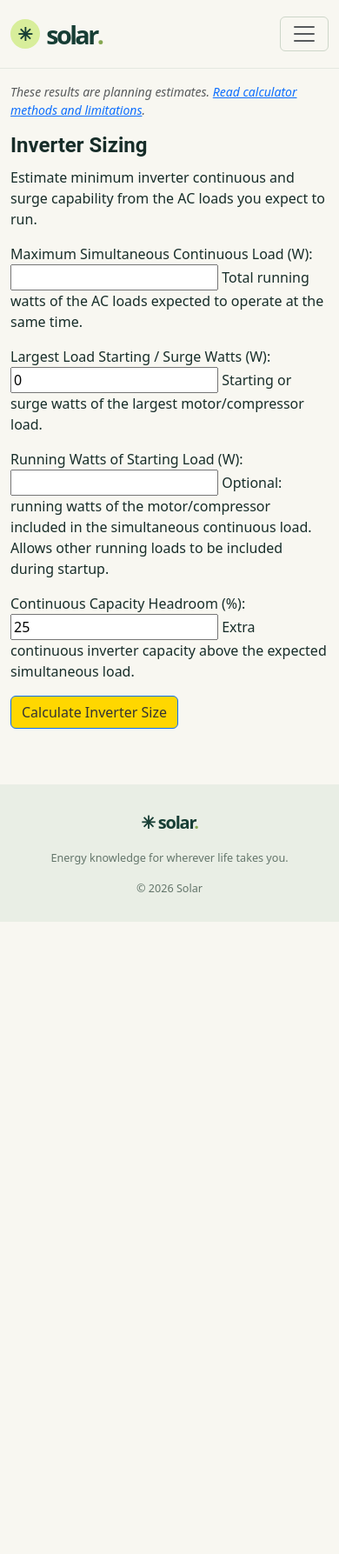
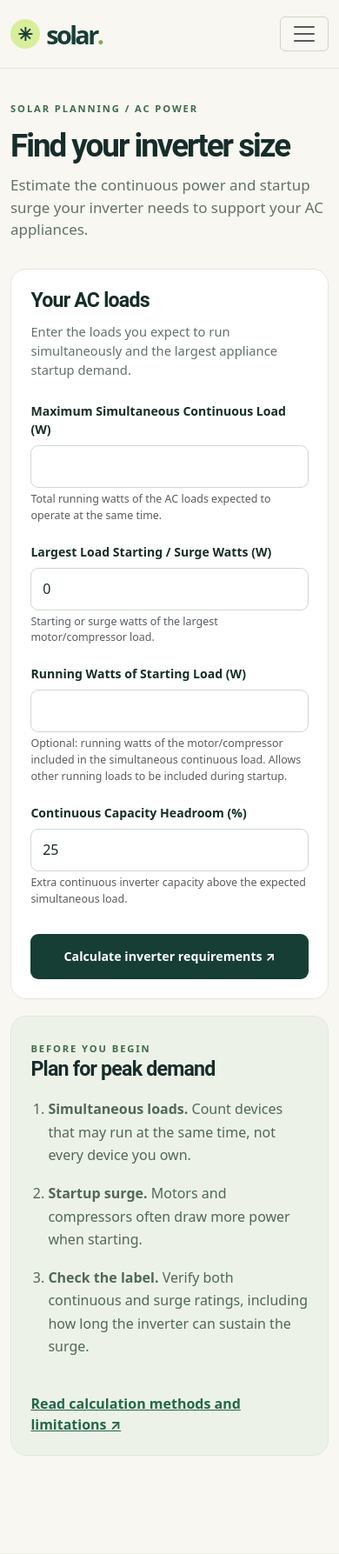
Before and after one commit to drakeg/solarpower_project, a Django app: page /calculators/inverter-sizing/ in a window 390 px wide. Shown: the top 1787 px of the page at 87% size. Before the commit the page ends 1060 px from the top, so only its background shows below. Run offline with Django 4.2, Linux system fonts and the light colour scheme; some libraries are stand-ins or nearby versions.

Commit message:
Redesign inverter sizing calculator with responsive inputs and results

```diff
--- a/calculators/templates/calculators/inverter_sizing.html
+++ b/calculators/templates/calculators/inverter_sizing.html
@@ -1,24 +1,27 @@
 {% extends 'base.html' %}
 
 {% block content %}
-<p class="small text-muted">These results are planning estimates. <a href="https://github.com/drakeg/solarpower_project/blob/main/docs/CALCULATOR_GUIDE.md" target="_blank" rel="noopener noreferrer">Read calculator methods and limitations</a>.</p>
-<h2>Inverter Sizing</h2>
-<p>Estimate minimum inverter continuous and surge capability from the AC loads you expect to run.</p>
-
-<form method="post">
-    {% csrf_token %}
-    {{ form.as_p }}
-    <button type="submit" class="btn btn-primary">Calculate Inverter Size</button>
-</form>
-
+<div class="calculator-page">
+<header class="calculator-heading"><span class="section-kicker">SOLAR PLANNING / AC POWER</span><h1>Find your inverter size</h1><p>Estimate the continuous power and startup surge your inverter needs to support your AC appliances.</p></header>
+<div class="calculator-layout">
+<section class="calculator-card" aria-labelledby="inverter-input-title">
+<h2 id="inverter-input-title">Your AC loads</h2><p class="calculator-intro">Enter the loads you expect to run simultaneously and the largest appliance startup demand.</p>
+<form method="post" novalidate>{% csrf_token %}
+{% if form.non_field_errors %}<div class="alert alert-danger" role="alert">{{ form.non_field_errors }}</div>{% endif %}
+<div class="calculator-fields">
+{% for field in form %}<div class="calculator-field"><label for="{{ field.id_for_label }}" class="form-label">{{ field.label }}</label>{{ field }}
+{% if field.help_text %}<div class="form-text" id="{{ field.auto_id }}_helptext">{{ field.help_text }}</div>{% endif %}
+{% if field.errors %}<div class="text-danger small" role="alert">{{ field.errors }}</div>{% endif %}</div>{% endfor %}
+</div><button type="submit" class="btn btn-solar-primary calculator-submit">Calculate inverter requirements <span aria-hidden="true">↗</span></button></form></section>
+<aside class="calculator-aside" aria-label="Inverter sizing tips"><span class="section-kicker">BEFORE YOU BEGIN</span><h2>Plan for peak demand</h2>
+<ol><li><strong>Simultaneous loads.</strong> Count devices that may run at the same time, not every device you own.</li><li><strong>Startup surge.</strong> Motors and compressors often draw more power when starting.</li><li><strong>Check the label.</strong> Verify both continuous and surge ratings, including how long the inverter can sustain the surge.</li></ol>
+<a class="calculator-guide-link" href="https://github.com/drakeg/solarpower_project/blob/main/docs/CALCULATOR_GUIDE.md" target="_blank" rel="noopener noreferrer">Read calculation methods and limitations ↗</a></aside></div>
 {% if inverter_result %}
-<h3 class="mt-4">Estimated Inverter Requirements</h3>
-<ul>
-    <li>Recommended continuous capacity: <strong>{{ inverter_result.recommended_continuous_watts|floatformat:0 }} W</strong></li>
-    <li>Minimum surge capability: <strong>{{ inverter_result.required_surge_watts|floatformat:0 }} W</strong></li>
-</ul>
+<section class="calculator-results" aria-labelledby="inverter-results-title"><span class="section-kicker">YOUR ESTIMATE</span><h2 id="inverter-results-title">Estimated Inverter Requirements</h2>
+<div class="calculator-metrics"><div class="calculator-metric"><span>Recommended continuous capacity</span><strong>{{ inverter_result.recommended_continuous_watts|floatformat:0 }} W</strong></div><div class="calculator-metric"><span>Minimum surge capability</span><strong>{{ inverter_result.required_surge_watts|floatformat:0 }} W</strong></div></div>
 <p>Surge estimate assumes the largest starting load may start while other AC loads are running. Enter that load's running watts to avoid double-counting it. If left blank, the estimate conservatively adds the full starting surge to all continuous loads.</p>
 <p>Select an inverter whose published continuous rating meets or exceeds the continuous requirement and whose surge rating/duration can support the actual startup requirements of your equipment.</p>
-<p>This planning estimate does not replace manufacturer specifications. Motors, compressors, air conditioners, pumps, microwaves, and similar loads can have significant startup or transient requirements.</p>
+<p>This planning estimate does not replace manufacturer specifications. Motors, compressors, air conditioners, pumps, microwaves, and similar loads can have significant startup or transient requirements.</p></section>
 {% endif %}
+</div>
 {% endblock %}
```
